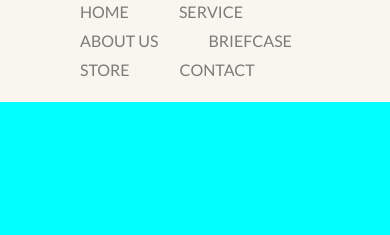
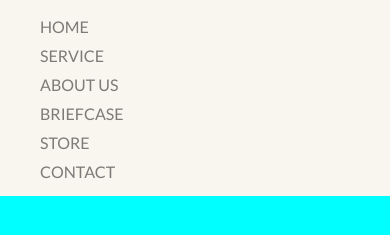
Before and after one commit to jhonv4sq/web_cozy, a website: page index.html in a window 390 px wide. Shown: the part 45-280 px from the top of the page. Drawn offline with Linux system fonts and the light colour scheme.

Commit message:
update nav

```diff
--- a/src/nav.css
+++ b/src/nav.css
@@ -59,18 +59,39 @@
     border-radius: 25px;
 }
 
-@media (max-width: 768px) {
-
-}
-
-@media (max-width: 576px) {
+@media (max-width: 820px) {
+    .nav-menu{
+        padding-bottom: 10px;
+    }
     .nav-menu div{
         flex-direction: column;
     }
     .nav-menu div .nav-list{
-        margin: 0px;
-        display: flex;
-        list-style: none;
-        flex-wrap: wrap;
+        padding: 0px;
+        margin-top: 20px;
     }
 }
+
+@media (max-width: 576px) {
+    .nav-menu{
+        padding-bottom: 10px;
+    }
+    .nav-menu div{
+        flex-direction: column;
+    }
+    .nav-menu div .brand{
+        width: 100%;
+        display: flex;
+        justify-content: center;
+        align-items: center;
+    }
+    .nav-menu div .nav-list{
+        margin-top: 15px;
+        width: 100%;
+        display: flex;
+        align-items: flex-start;
+        list-style: none;
+        flex-direction: column;
+        padding: 0px;
+    }
+}
```
